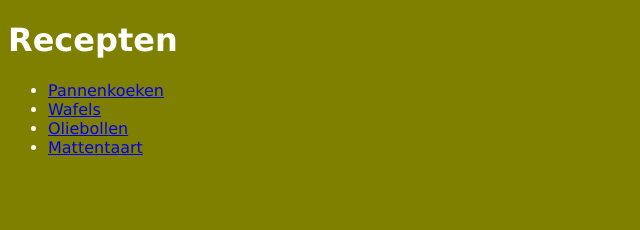
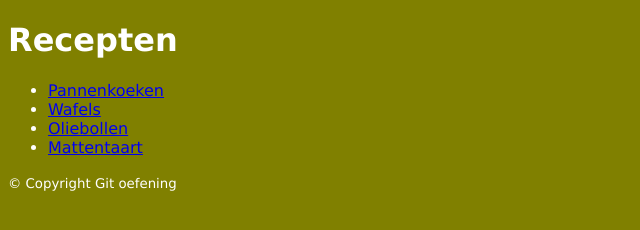
Before and after one commit to Joeki84/recepten, a plain HTML site: page index.html in a window 1280 px wide. Shown: the whole page, without its empty margins (0-640 px from the left). Drawn offline with Linux system fonts and the light colour scheme.

Commit message:
met copyright

```diff
--- a/index.html
+++ b/index.html
@@ -15,5 +15,10 @@
 			<li><a href="mattentaarten.html">Mattentaart</a></li>
 		</ul>
 	</nav>
+	<footer>
+		<small>
+			&copy; Copyright Git oefening
+		</small>
+	</footer>
 </body>
 </html>
```
